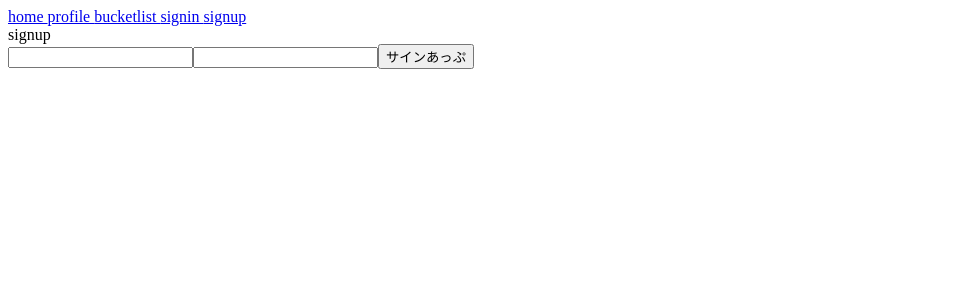
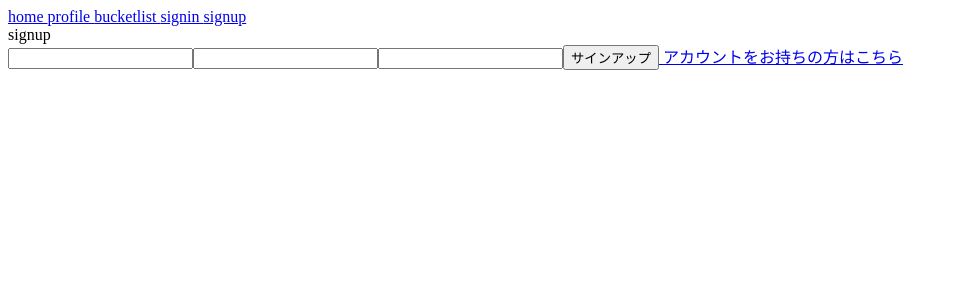
Before and after one commit to mottox2/bucketlist-frontend, a Vue app: page /signup in a window 1280 px wide. Shown: the top 300 px of the page, without its empty margins (0-956 px from the left). Built offline with nearby package versions, Linux system fonts and the light colour scheme.

Commit message:
signinへの導線
パスワードチェック

```diff
--- a/src/pages/Signup.vue
+++ b/src/pages/Signup.vue
@@ -3,7 +3,10 @@
       <div>signup</div>
       <input class="input" type="email" v-model="email" name="email">
       <input class="password" type="password" v-model="password" name="password">
-        <button v-on:click="signup">サインあっぷ</button>
+      <input class="password" type="password" v-model="confirmation" name="confirmation">
+      <button v-on:click="signup">サインアップ</button>
+
+      <router-link to="/signin"> アカウントをお持ちの方はこちら </router-link>
     </div>
 </template>
 
@@ -16,11 +19,12 @@ export default {
     return{
       email:"",
       password:"",
+      confirmation:""
     }
   },
   methods:{
     signup(){
-
+        if(this.password === this.confirmation){
           var data = {
               email: this.email,
               password: this.password,
@@ -29,6 +33,9 @@ export default {
           axios.post('/api/v1/users/', data).then(function(response){
               console.log(response)
           })
+        }else{
+          console.log("だめです")
+        }
     }
   }
 }
```
Lines whose indentation alone changed are shown as unchanged.
